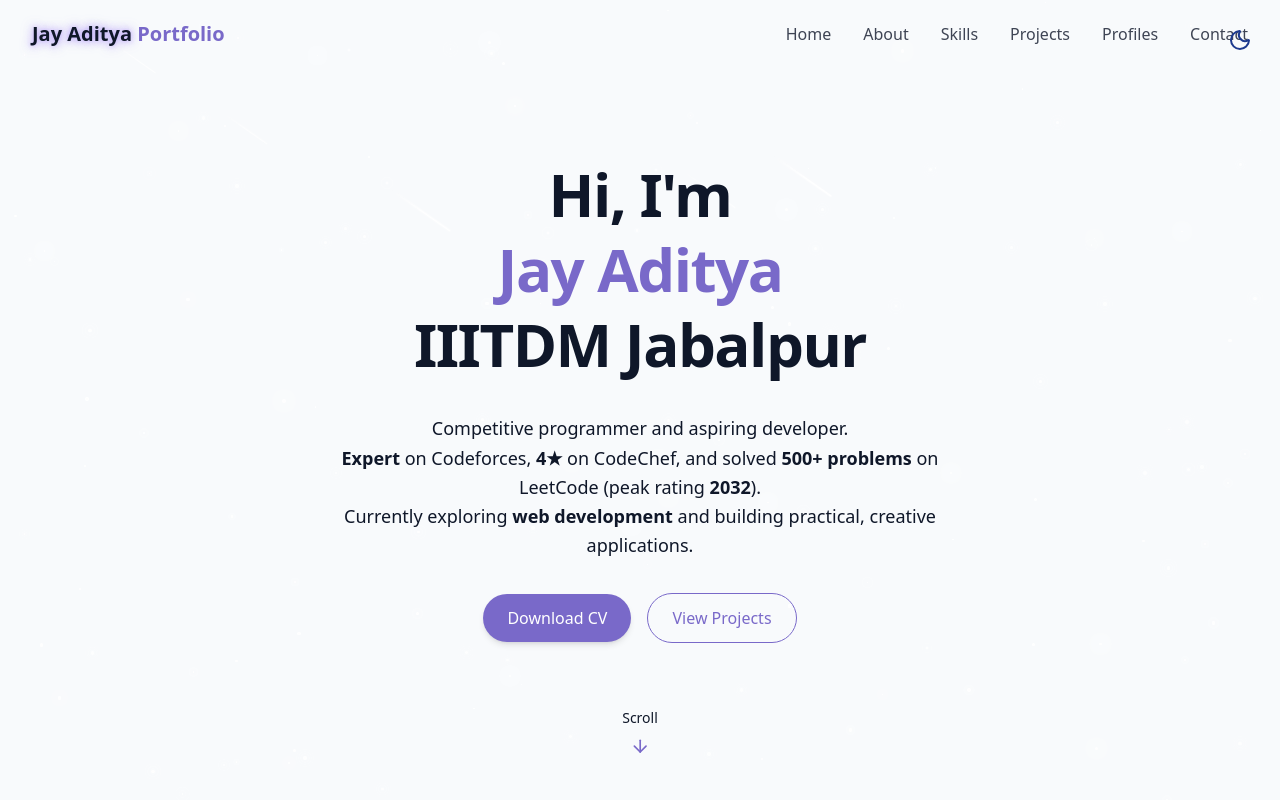
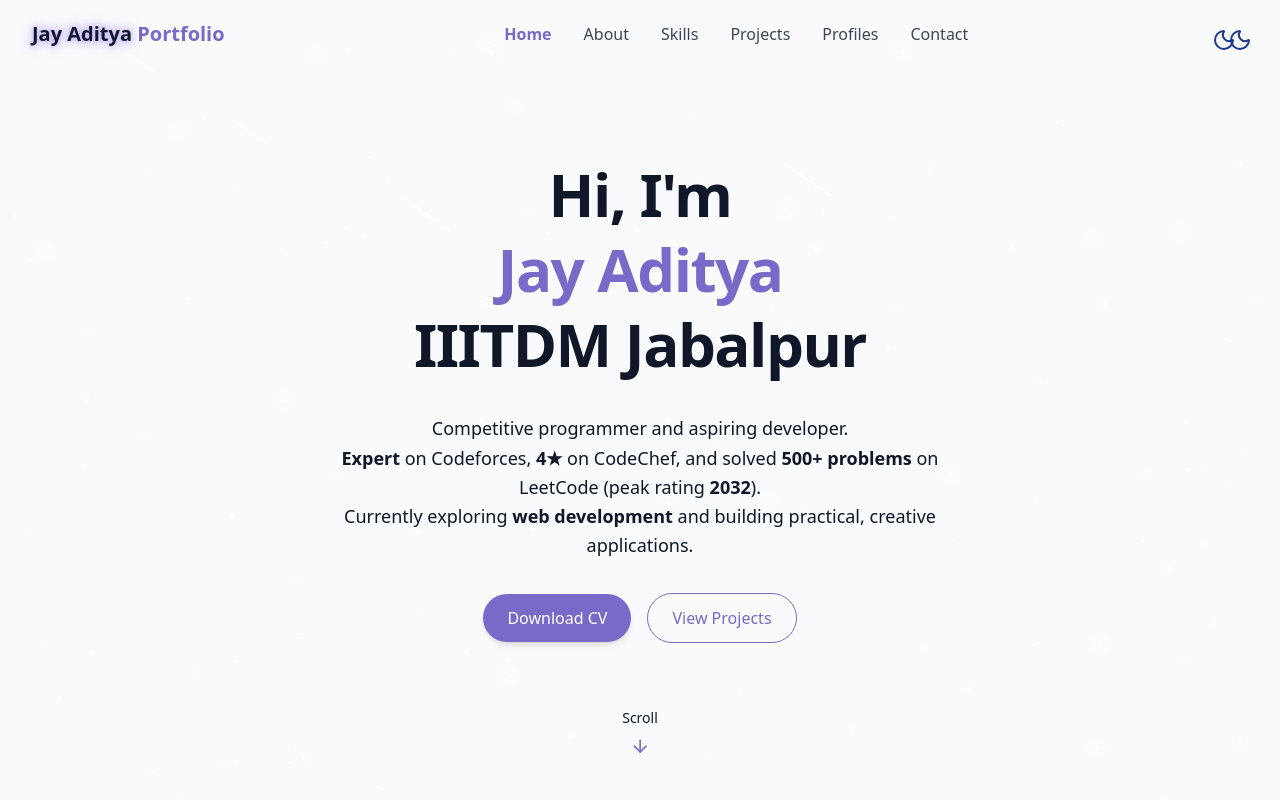
Before and after one commit to bvsmjayaditya/bvsmjayaditya-PortFolio, a React (Vite) app: page / in a window 1280 px wide. Shown: the top 800 px of the page. Built offline with nearby package versions, Linux system fonts and the light colour scheme.

Commit message:
Update Navbar.jsx

```diff
--- a/src/components/Navbar.jsx
+++ b/src/components/Navbar.jsx
@@ -1,92 +1,169 @@
-import { useEffect, useState } from "react"
-import { cn } from "../lib/utils"
+import React, { useEffect, useState } from "react";
+import { cn } from "../lib/utils";
 import { Menu, X } from "lucide-react";
+import { ThemeToggle } from "../components/ThemeToggle";
 
-const navItems=[
-  {
-    name:"Home",
-    href:"#Hero",
-  },
-  {
-    name:"About",
-    href:"#about",
-  },
-  {
-    name:"Skills",
-    href:"#skills",
-  },
-  {
-    name:"Projects",
-    href:"#Projects",
-  },
-  {
-    name:"Profiles",
-    href:"#profiles",
-  },
-  {
-    name:"Contact",
-    href:"#contact",
-  },
-]
+const navItems = [
+  { name: "Home", href: "#hero" },
+  { name: "About", href: "#about" },
+  { name: "Skills", href: "#skills" },
+  { name: "Projects", href: "#projects" },
+  { name: "Profiles", href: "#profiles" },
+  { name: "Contact", href: "#contact" },
+];
 
-export const Navbar=()=>{
+function DesktopNavbar({ activeSection }) {
+  return (
+    <div className="hidden md:flex space-x-8 items-center">
+      {navItems.map((item, idx) => (
+        <a
+          key={idx}
+          href={item.href}
+          className={cn(
+            "transition-colors duration-300 relative group",
+            activeSection === item.href.slice(1)
+              ? "text-primary font-semibold"
+              : "text-foreground/80 hover:text-primary"
+          )}
+        >
+          {item.name}
+          <span className="absolute left-0 bottom-0 w-0 h-[2px] bg-primary transition-all duration-300 group-hover:w-full"></span>
+        </a>
+      ))}
+    </div>
+  );
+}
+
+export const Navbar = () => {
   const [isScrolled, setIsScrolled] = useState(false);
+  const [activeSection, setActiveSection] = useState("hero");
   const [isMenuOpen, setIsMenuOpen] = useState(false);
 
-  useEffect(()=>{
-    const handelScroll = () =>{
-      setIsScrolled(window.scrollY > 10)
-    }
+  // Detect scroll & active section
+  useEffect(() => {
+    const handleScroll = () => {
+      setIsScrolled(window.scrollY > 10);
 
-    window.addEventListener("scroll",handelScroll);
+      let current = "hero";
+      navItems.forEach((item) => {
+        const el = document.querySelector(item.href);
+        if (el) {
+          const rect = el.getBoundingClientRect();
+          const offset = 120;
+          if (rect.top <= offset && rect.bottom > offset) {
+            current = item.href.slice(1);
+          }
+        }
+      });
+      setActiveSection(current);
+    };
 
-    return ()=> window.removeEventListener("scroll",handelScroll);
-  },[])
+    handleScroll();
+    window.addEventListener("scroll", handleScroll);
+    return () => window.removeEventListener("scroll", handleScroll);
+  }, []);
 
-  return <nav className={cn("fixed w-full z-40 transition-all duration-300", isScrolled? "py-3 bg-background/80 backdrop-blur-md shadow-xl":"py-5")}>
+  // Lock scroll when menu open
+  useEffect(() => {
+    document.body.style.overflow = isMenuOpen ? "hidden" : "";
+    return () => {
+      document.body.style.overflow = "";
+    };
+  }, [isMenuOpen]);
 
-    <div className="container flex items-center justify-between">
-      <a className="text-xl font-bold text-primary flex items-center" href="#hero">
-        <span className="relative z-10">
-          <span className="text-glow text-foreground"> Jay Aditya </span>  Portfolio
-        </span>
-      </a>
+  // Close menu on Escape
+  useEffect(() => {
+    const onKey = (e) => {
+      if (e.key === "Escape") setIsMenuOpen(false);
+    };
+    window.addEventListener("keydown", onKey);
+    return () => window.removeEventListener("keydown", onKey);
+  }, []);
 
-      {/* dekstop version */}
-      <div className="hidden md:flex space-x-8">{
-        navItems.map((Item,key)=>(
-          <a key={key} href={Item.href} className="text-foreground/80 hover:text-primary transition-colors duraiton-300">
-            {Item.name}
-          </a>)
-        )
+  return (
+    <>
+      {/* Top Navbar */}
+      <header
+        className={cn(
+          "fixed top-0 w-full z-40 transition-all duration-300",
+          isScrolled
+            ? "py-3 bg-background/80 backdrop-blur-md shadow-xl"
+            : "py-5"
+        )}
+      >
+        <div className="container flex items-center justify-between">
+          {/* Logo */}
+          <a
+            className="text-xl font-bold text-primary flex items-center"
+            href="#hero"
+          >
+            <span className="relative z-10">
+              <span className="text-glow text-foreground"> Jay Aditya </span>{" "}
+              Portfolio
+            </span>
+          </a>
 
-      }</div>
+          {/* Desktop Nav */}
+          <DesktopNavbar activeSection={activeSection} />
 
-      {/* mobile version */}
+          {/* ThemeToggle + Mobile Button */}
+          <div className="flex items-center space-x-4">
+            {/* Theme toggle always visible */}
+            <ThemeToggle />
 
+            {/* Mobile Toggle */}
+            <button
+              onClick={() => setIsMenuOpen((v) => !v)}
+              className="p-2 text-foreground md:hidden"
+              aria-label={isMenuOpen ? "Close menu" : "Open menu"}
+            >
+              {isMenuOpen ? <X size={28} /> : <Menu size={28} />}
+            </button>
+          </div>
+        </div>
+      </header>
 
-      <button onClick={()=> setIsMenuOpen((prev) => !prev)}  className="md:hidden p-2 text-foreground z-50"
-        aria-label={isMenuOpen? "CloseMenu":"OpenMenu"}>
-        {
-          isMenuOpen ? <X size={24}/> : <Menu size={24}/>
-        }
-      </button>
+      {/* Mobile fullscreen menu */}
+      {/* Mobile fullscreen menu */}
+      <div
+        className={cn(
+          "fixed inset-0 bg-background/95 z-50 flex flex-col items-center justify-center transition-all duration-500 ease-in-out",
+          isMenuOpen
+            ? "opacity-100 translate-y-0 pointer-events-auto"
+            : "opacity-0 -translate-y-full pointer-events-none"
+        )}
+      >
+        {/* Close button inside overlay */}
+        <button
+          onClick={() => setIsMenuOpen(false)}
+          className="absolute top-5 right-5 p-2 text-foreground"
+          aria-label="Close menu"
+        >
+          <X size={28} />
+        </button>
 
-      <div className={cn("fixed inset-0 bg-background-blur-md z-40 flex flex-col items-center justify-center",
-      "transition-all duration-300",
-      isMenuOpen ? "Opacity-100 pointer-events-auto": "opacity-0 pointer-events-none"
-      )}>
-        <div className="flex flex-col space-y-8 text-xl">{
-        navItems.map((Item,key)=>(
-          <a key={key} href={Item.href} className="text-foreground/80 hover:text-primary transition-colors duraiton-300"
-          onClick={()=> setIsMenuOpen(false)}>
-            {Item.name}
-          </a>)
-        )
+        <nav className="flex flex-col space-y-10 text-2xl font-semibold items-center">
+          {navItems.map((item, idx) => (
+            <a
+              key={idx}
+              href={item.href}
+              onClick={() => setIsMenuOpen(false)}
+              className={cn(
+                "transition-colors duration-200",
+                activeSection === item.href.slice(1)
+                  ? "text-primary"
+                  : "text-foreground/80 hover:text-primary"
+              )}
+            >
+              {item.name}
+            </a>
+          ))}
+        </nav>
 
-      }</div>
+        {/* Theme toggle in mobile menu */}
+        <ThemeToggle className="mt-12 md:hidden" />
       </div>
-    </div>
 
-  </nav>
-}
+    </>
+  );
+};
```
